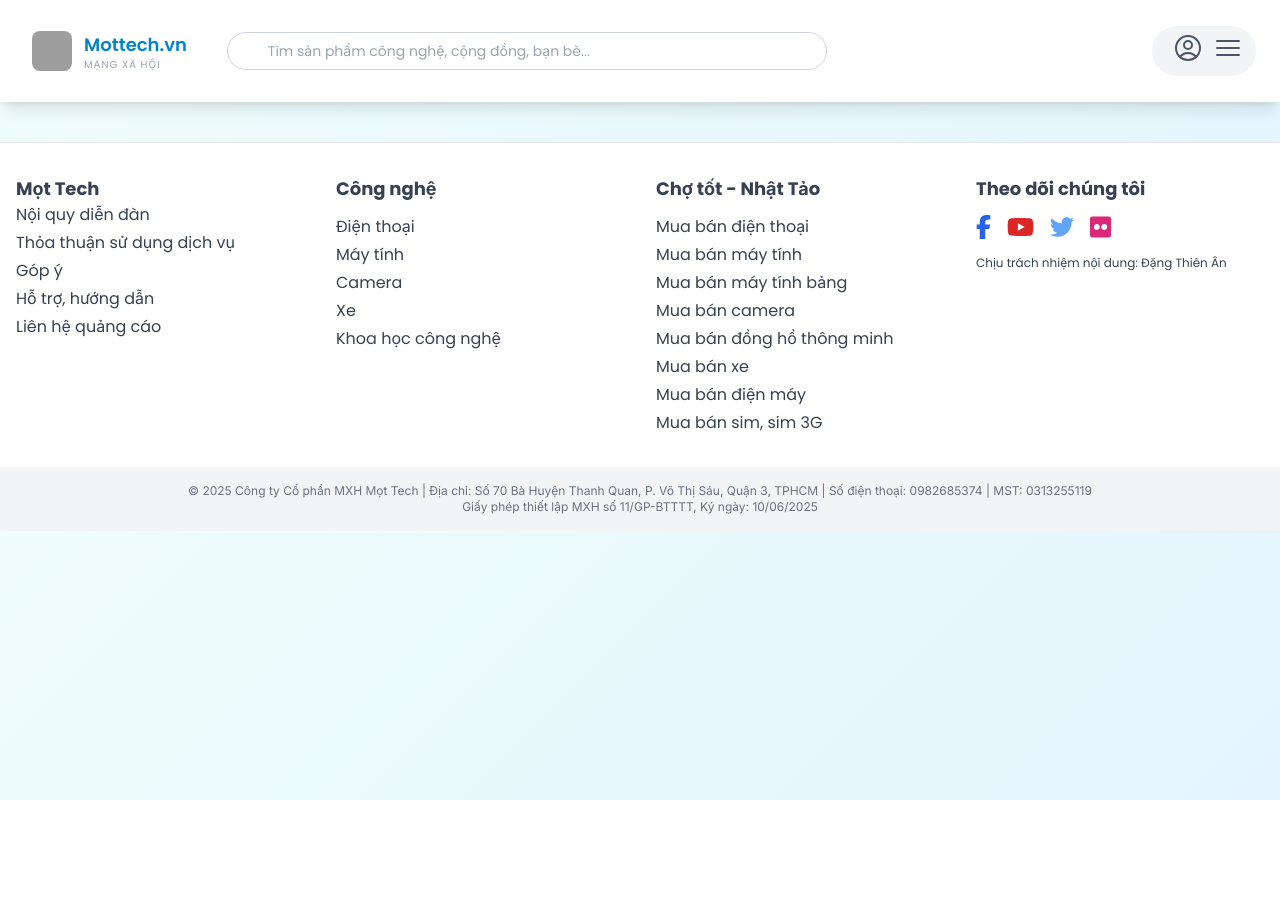
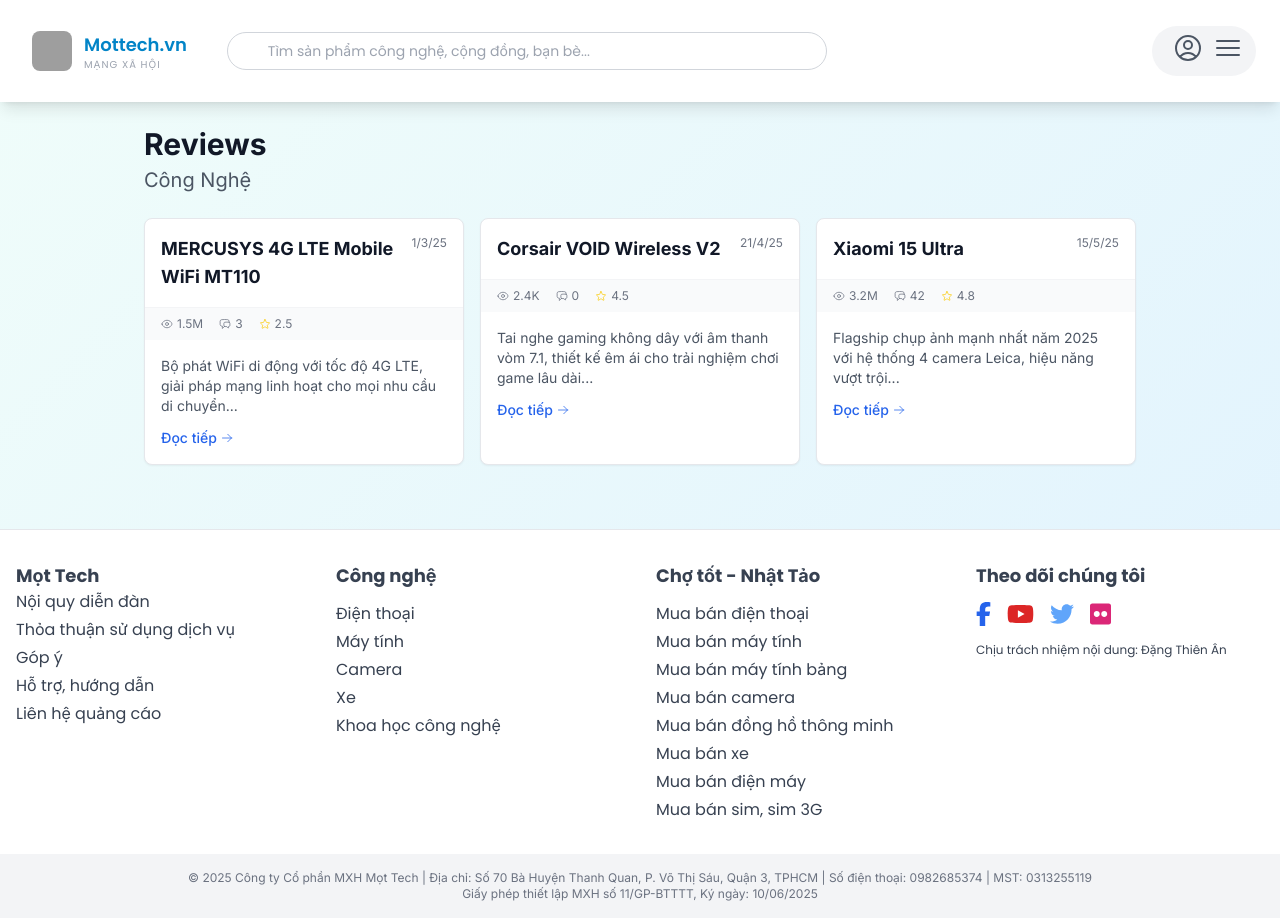
Before and after one commit to pentakll4002/affiliate-tech, a Vue app in the folder vue/: page /review in a window 1280 px wide. Before the commit the page ends 800 px from the top, so only its background shows below. Built offline with nearby package versions, Linux system fonts and the light colour scheme; grey boxes are pictures that could not be loaded.

Commit message:
Create Review folder

```diff
--- /dev/null
+++ b/vue/src/pages/Review/ProductCard.vue
@@ -0,0 +1,39 @@
+<template>
+    <div
+      class="bg-white rounded-lg shadow-md overflow-hidden transition-all duration-300 hover:shadow-xl hover:scale-[1.02]"
+    >
+      <div class="h-48 bg-gray-200 flex items-center justify-center">
+        <img
+          v-if="product.image"
+          :src="product.image"
+          :alt="product.title"
+          class="object-cover h-full w-full"
+        >
+        <div v-else class="text-gray-500">
+          <svg xmlns="http://www.w3.org/2000/svg" class="h-12 w-12" fill="none" viewBox="0 0 24 24" stroke="currentColor">
+            <path stroke-linecap="round" stroke-linejoin="round" stroke-width="2" d="M4 16l4.586-4.586a2 2 0 012.828 0L16 16m-2-2l1.586-1.586a2 2 0 012.828 0L20 14m-6-6h.01M6 20h12a2 2 0 002-2V6a2 2 0 00-2-2H6a2 2 0 00-2 2v12a2 2 0 002 2z" />
+          </svg>
+        </div>
+      </div>
+      <div class="p-4">
+        <span class="text-sm text-blue-600 font-medium">{{ product.category }}</span>
+        <h3 class="mt-1 text-lg font-semibold text-gray-900 line-clamp-2">{{ product.title }}</h3>
+        <p class="mt-2 text-gray-600 text-sm line-clamp-3">{{ product.description }}</p>
+        <button class="mt-4 px-4 py-2 bg-blue-600 text-white rounded-md hover:bg-blue-700 transition-colors duration-300">
+          Xem chi tiết
+        </button>
+      </div>
+    </div>
+  </template>
+
+  <script setup lang="ts">
+  defineProps<{
+    product: {
+      id: number
+      title: string
+      category: string
+      image?: string
+      description: string
+    }
+  }>()
+  </script>
--- /dev/null
+++ b/vue/src/pages/Review/Review.vue
@@ -0,0 +1,51 @@
+<template>
+    <div class="container mx-auto px-4 py-6 max-w-5xl">
+      <!-- Tiêu đề chính -->
+      <h1 class="text-3xl font-bold text-gray-900 mb-1">Reviews</h1>
+      <h2 class="text-xl text-gray-600 mb-6">Công Nghệ</h2>
+
+      <!-- Lưới sản phẩm -->
+      <div class="grid grid-cols-1 md:grid-cols-2 lg:grid-cols-3 gap-4">
+        <ReviewCard
+          v-for="review in reviews"
+          :key="review.id"
+          :review="review"
+          class="hover:-translate-y-1 transition-transform"
+        />
+      </div>
+    </div>
+  </template>
+
+  <script setup lang="ts">
+  import ReviewCard from '@/pages/Review/ReviewCard.vue'
+
+  const reviews = [
+    {
+      id: 1,
+      title: 'MERCUSYS 4G LTE Mobile WiFi MT110',
+      date: '1/3/25',
+      views: '1.5M',
+      comments: 3,
+      rating: 2.5,
+      excerpt: 'Bộ phát WiFi di động với tốc độ 4G LTE, giải pháp mạng linh hoạt cho mọi nhu cầu di chuyển...'
+    },
+    {
+      id: 2,
+      title: 'Corsair VOID Wireless V2',
+      date: '21/4/25',
+      views: '2.4K',
+      comments: 0,
+      rating: 4.5,
+      excerpt: 'Tai nghe gaming không dây với âm thanh vòm 7.1, thiết kế êm ái cho trải nghiệm chơi game lâu dài...'
+    },
+    {
+      id: 3,
+      title: 'Xiaomi 15 Ultra',
+      date: '15/5/25',
+      views: '3.2M',
+      comments: 42,
+      rating: 4.8,
+      excerpt: 'Flagship chụp ảnh mạnh nhất năm 2025 với hệ thống 4 camera Leica, hiệu năng vượt trội...'
+    }
+  ]
+  </script>
--- /dev/null
+++ b/vue/src/pages/Review/ReviewCard.vue
@@ -0,0 +1,52 @@
+<template>
+    <div class="bg-white rounded-lg border border-gray-200 shadow-sm overflow-hidden hover:shadow-md transition-all duration-200">
+      <!-- Header với tiêu đề và ngày -->
+      <div class="p-4 border-b border-gray-100">
+        <div class="flex justify-between items-start">
+          <h3 class="text-lg font-bold text-gray-900 line-clamp-2">{{ review.title }}</h3>
+          <span class="text-xs text-gray-500 whitespace-nowrap ml-2">{{ review.date }}</span>
+        </div>
+      </div>
+
+      <!-- Thông tin lượt xem, bình luận -->
+      <div class="px-4 py-2 bg-gray-50 flex items-center space-x-4 text-xs text-gray-500">
+        <span class="flex items-center">
+          <EyeIcon class="h-3 w-3 mr-1" />
+          {{ review.views }}
+        </span>
+        <span class="flex items-center">
+          <ChatBubbleLeftRightIcon class="h-3 w-3 mr-1" />
+          {{ review.comments }}
+        </span>
+        <span class="flex items-center ml-auto">
+          <StarIcon class="h-3 w-3 text-yellow-400 mr-1" />
+          {{ review.rating }}
+        </span>
+      </div>
+
+      <!-- Nội dung tóm tắt -->
+      <div class="p-4">
+        <p class="text-gray-600 text-sm line-clamp-3">{{ review.excerpt }}</p>
+        <button class="mt-3 text-blue-600 text-sm font-medium hover:text-blue-800 transition-colors flex items-center">
+          Đọc tiếp
+          <ArrowRightIcon class="h-3 w-3 ml-1" />
+        </button>
+      </div>
+    </div>
+  </template>
+
+  <script setup lang="ts">
+  import { EyeIcon, ChatBubbleLeftRightIcon, StarIcon, ArrowRightIcon } from '@heroicons/vue/24/outline'
+
+  defineProps<{
+    review: {
+      id: number
+      title: string
+      date: string
+      views: string
+      comments: number
+      rating: number
+      excerpt: string
+    }
+  }>()
+  </script>
--- a/vue/src/router/router.ts
+++ b/vue/src/router/router.ts
@@ -6,6 +6,7 @@
 import Login from '@/pages/Login/Login.vue'
 import Register from '@/pages/Register/Register.vue'
 import Forgot from '@/pages/Forgot/Forgot.vue'
+import Review from '@/pages/Review/Review.vue'
 
 const routes = [
   { path: '/', component: Home },
@@ -14,7 +15,8 @@
   { path: '/fact', component: FactCreate },
   { path: '/login', component: Login },
   { path: '/register', component: Register },
-  { path: '/forgot', component: Forgot }
+  { path: '/forgot', component: Forgot },
+  { path: '/review', component: Review },
 ]
 
 const router = createRouter({
```
